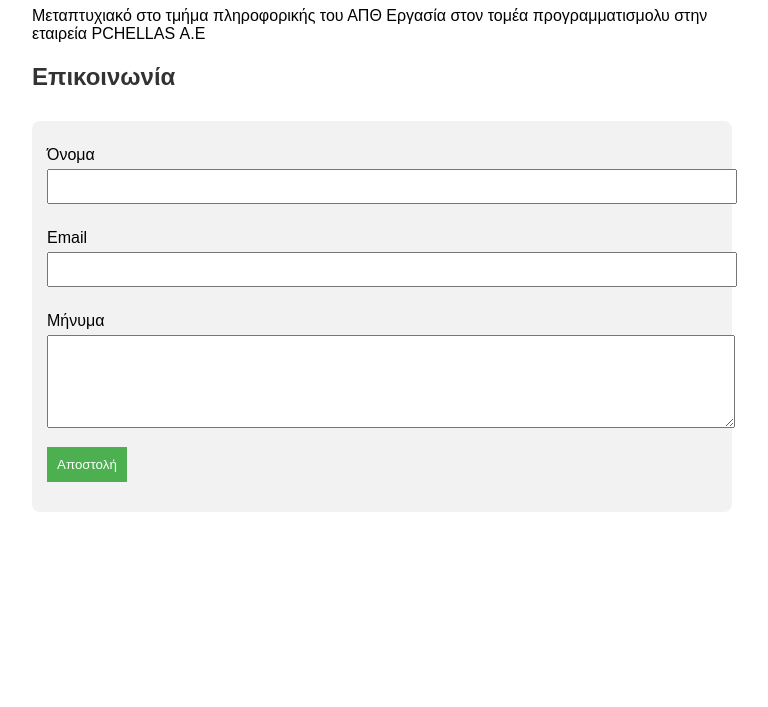
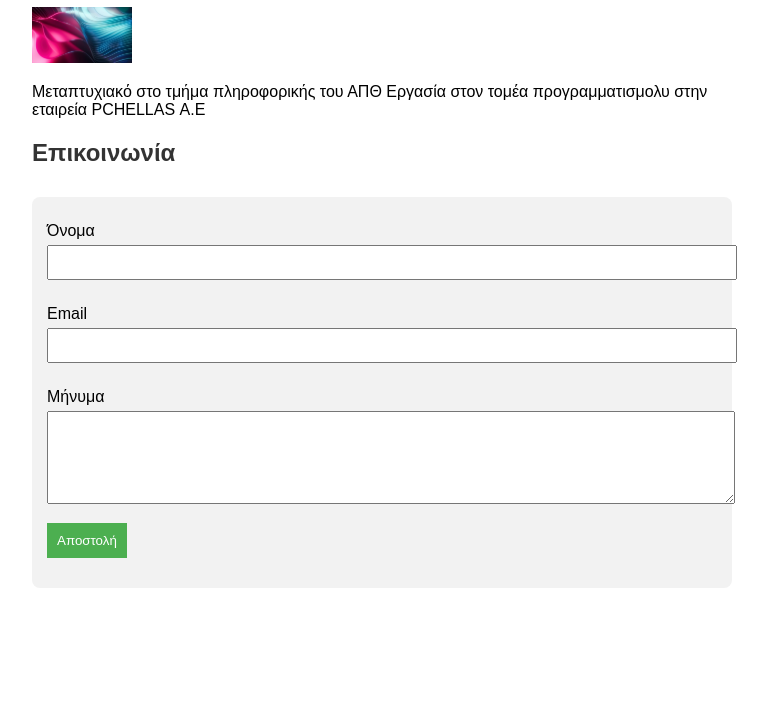
Before and after one commit to itspanlam/jslesson, a plain HTML site: page biografiko.html in a window 1280 px wide. Shown: the part 93-800 px from the top of the page, without its empty margins (258-1026 px from the left). Drawn offline with Linux system fonts and the light colour scheme.

Commit message:
update with picture

```diff
--- a/biografiko.html
+++ b/biografiko.html
@@ -49,11 +49,13 @@
       margin-top: 15px;
       color: green;
     }
+
   </style>
 </head>
 <body>
 
   <h1>PANAGIOTIS LAMBIS</h1>
+<img id="22186" width="100" src="22186.jpg"/>
   <p>Μεταπτυχιακό στο τμήμα πληροφορικής του ΑΠΘ
     Εργασία στον τομέα προγραμματισμολυ στην εταιρεία PCHELLAS Α.Ε
   </p>
```
Also changed, not shown: 22186.jpg (added).
